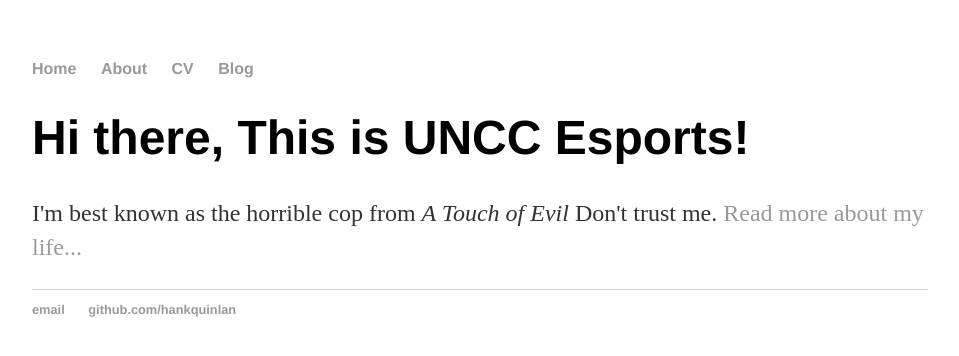
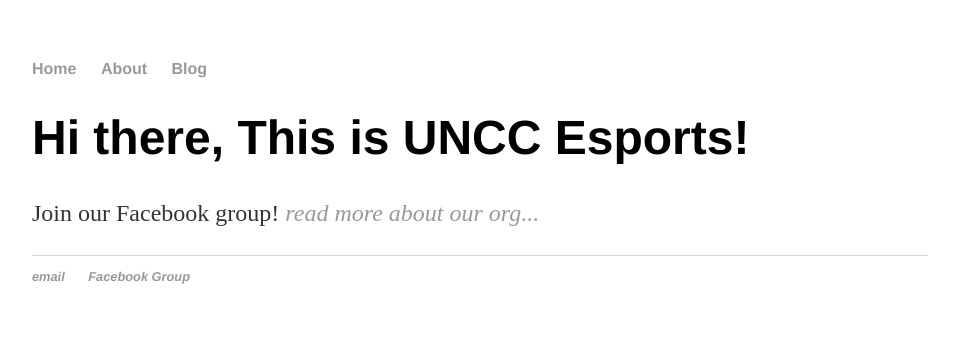
Before and after one commit to CreatorBrian/unccesports.github.io, a Jekyll site: the page built from index.html, in a window 1280 px wide. Shown: the top 356 px of the page, without its empty margins (160-1119 px from the left). Built offline with Jekyll 4.4.1, drawn with Linux system fonts in a browser that asks for light colours.

Commit message:
Making it relevant

```diff
--- a/_layouts/default.html
+++ b/_layouts/default.html
@@ -10,7 +10,6 @@
 	    		<ul>
 	        		<li><a href="/">Home</a></li>
 		        	<li><a href="/about">About</a></li>
-	        		<li><a href="/cv">CV</a></li>
 	        		<li><a href="/blog">Blog</a></li>
 	    		</ul>
 			</nav>
@@ -21,8 +20,8 @@
 			</div><!-- /.container -->
 			<footer>
 	    		<ul>
-	        		<li><a href="mailto:hankquinlanhub@gmail.com">email</a></li>
-	        		<li><a href="https://github.com/hankquinlan">github.com/hankquinlan</a></li>
+	        		<li><a href="contact@unccesports.org">email</a></li>
+	        		<li><a href="https://www.facebook.com/groups/unccesports">Facebook Group</a></li>
 				</ul>
 			</footer>
 		</body>
--- a/index.html
+++ b/index.html
@@ -4,5 +4,5 @@ title: Home|UNCC Esports
 ---
 <div class="blurb">
 	<h1>Hi there, This is UNCC Esports!</h1>
-	<p>I'm best known as the horrible cop from <em>A Touch of Evil</em> Don't trust me. <a href="/about">Read more about my life...</a></p>
+	<p>Join our Facebook group! <em><a href="http://www.facebook.com/groups/unccesports/>Click Here!</a></em> You can also <a href="/about">read more about our org...</a></p>
 </div><!-- /.blurb -->
```
